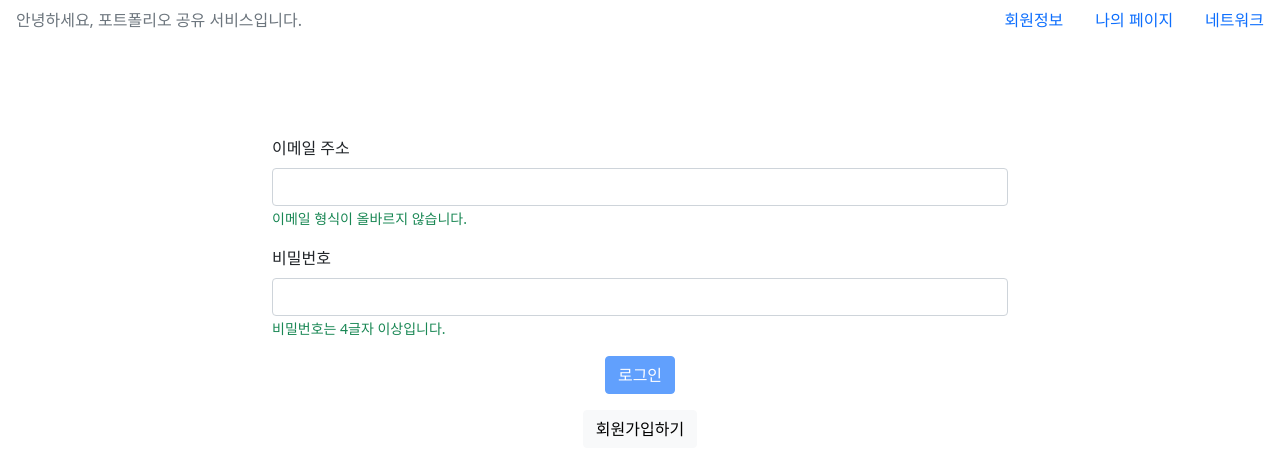
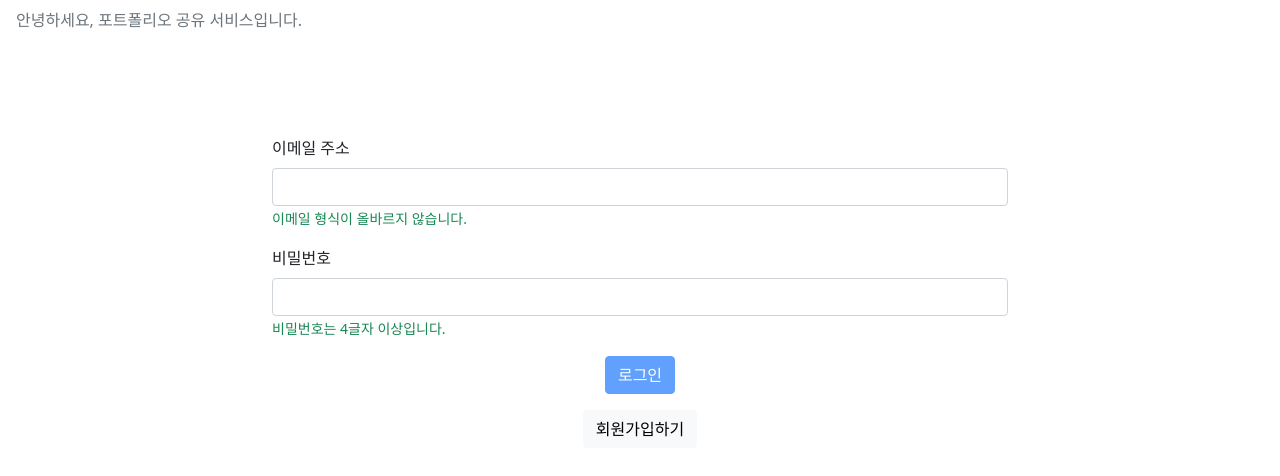
Before and after one commit to bobpull/bobpull, a React (Create React App) app in the folder front/: page /login in a window 1280 px wide. Shown: the top 476 px of the page. Built offline with nearby package versions, Linux system fonts and the light colour scheme; no server answers.

Commit message:
로그인 시 header에 메뉴 보이도록 수정

```diff
--- a/front/src/components/Header.js
+++ b/front/src/components/Header.js
@@ -32,7 +32,7 @@ function Header() {
       title: <p>로그아웃 하시겠습니까?</p>,
       icon: "warning",
       showCancelButton: true,
-      confirmButtonColor: '#0B5ED7',
+      confirmButtonColor: "#0B5ED7",
       confirmButtonText: "확인",
       cancelButtonText: "취소",
     });
@@ -43,7 +43,7 @@ function Header() {
         title: <p>로그아웃 되었습니다!</p>,
         html: <div>서비스를 이용하려면 다시 로그인 해주세요.</div>,
         icon: "success",
-        confirmButtonColor: '#0B5ED7',
+        confirmButtonColor: "#0B5ED7",
         confirmButtonText: "확인",
       });
     }
@@ -54,6 +54,8 @@ function Header() {
       <Nav.Item className="me-auto mb-5">
         <Nav.Link disabled>안녕하세요, 포트폴리오 공유 서비스입니다.</Nav.Link>
       </Nav.Item>
+      {isLogin && (
+        <>
           <Nav.Item>
             <Nav.Link onClick={() => navigate("/edit")}>회원정보</Nav.Link>
           </Nav.Item>
@@ -63,10 +65,10 @@ function Header() {
           <Nav.Item>
             <Nav.Link onClick={() => navigate("/network")}>네트워크</Nav.Link>
           </Nav.Item>
-      {isLogin && (
           <Nav.Item>
             <Nav.Link onClick={handleClick}>로그아웃</Nav.Link>
           </Nav.Item>
+        </>
       )}
     </Nav>
   );
```
Lines whose indentation alone changed are shown as unchanged.
